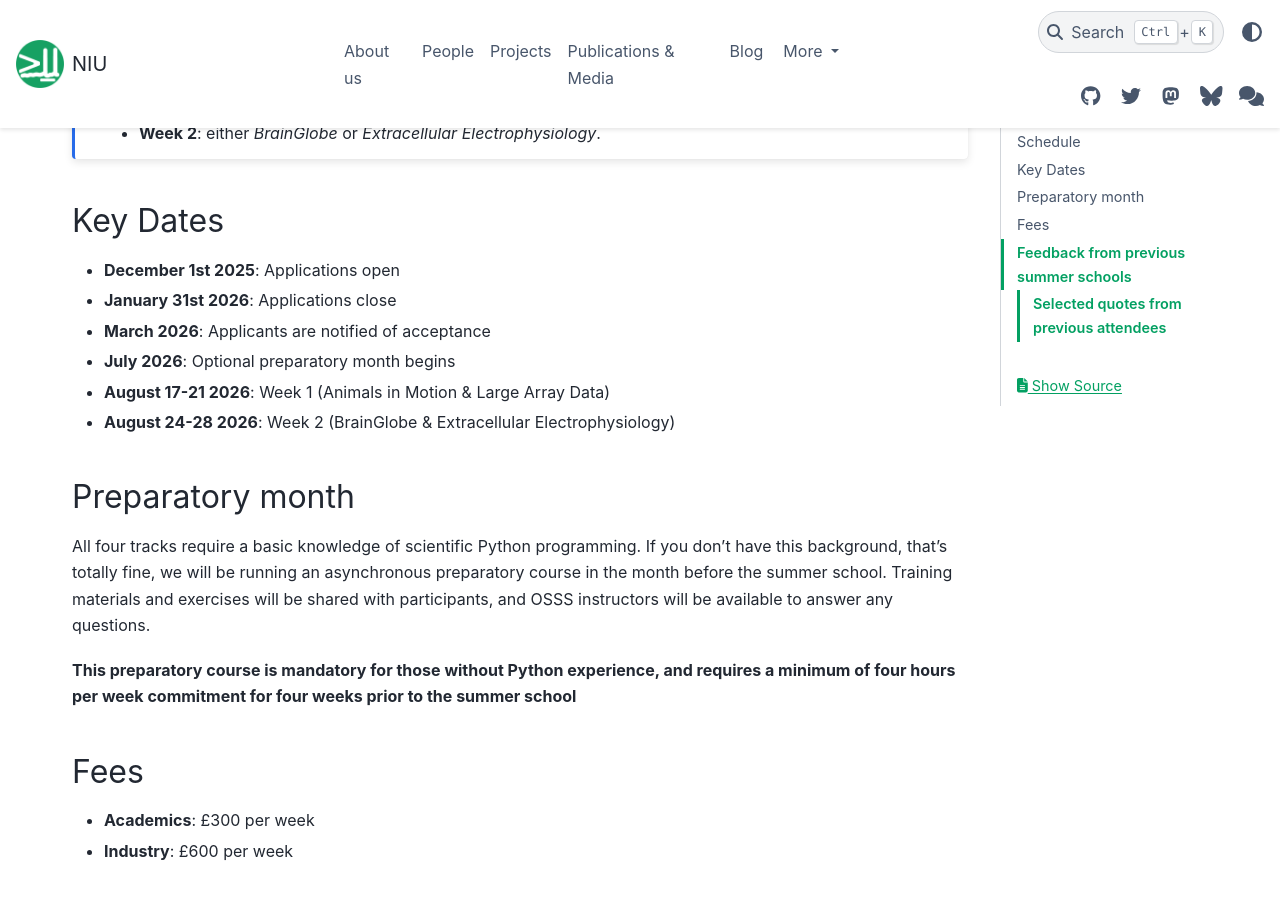
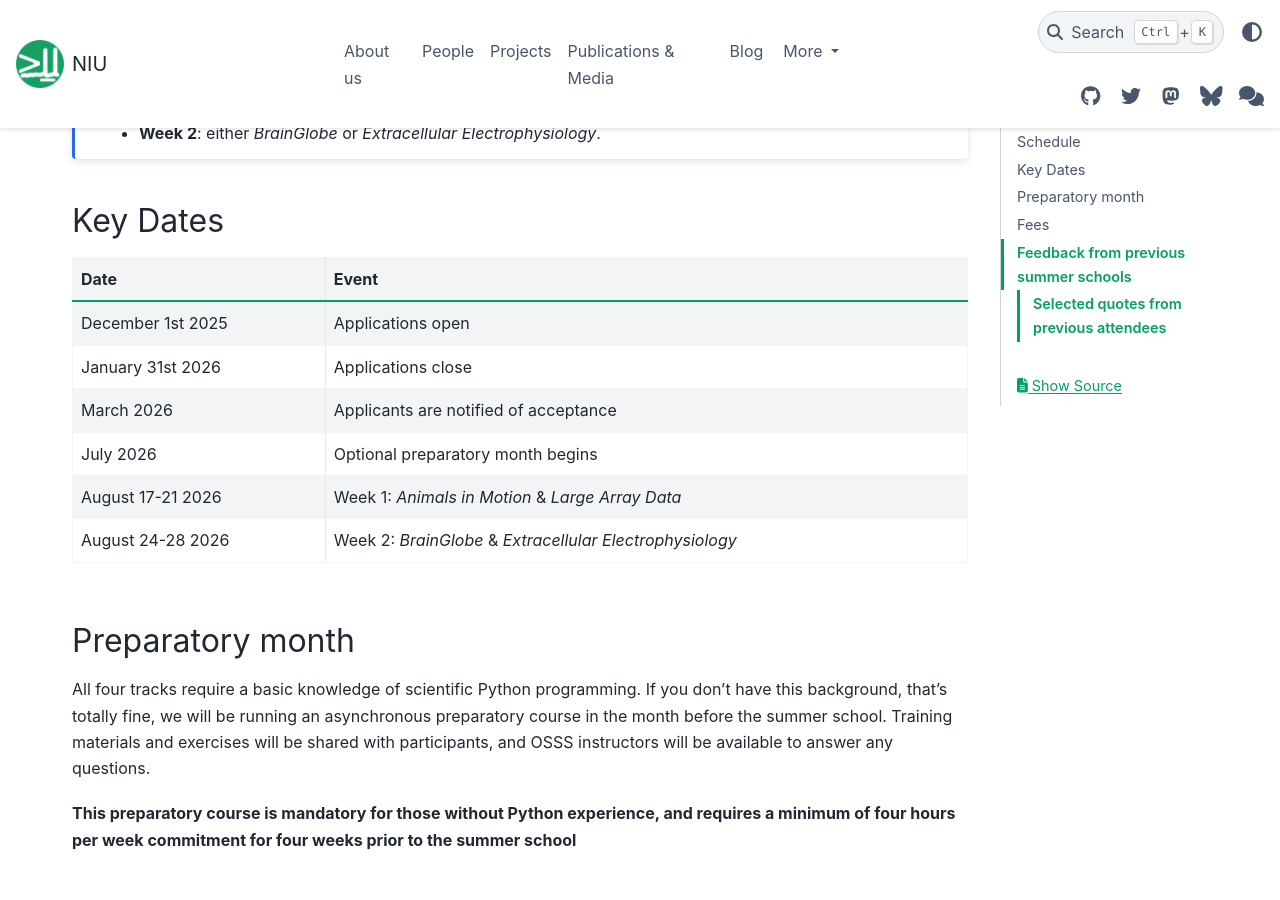
Before and after one commit to neuroinformatics-unit/neuroinformatics-unit.github.io, a Sphinx documentation site: the page built from docs/source/open-software-summer-school/index.md, in a window 1280 px wide and 900 px high, scrolled down 1365 px. Built offline with Sphinx 7.4.7 and the PyData theme 0.15.4, drawn with Linux system fonts in a browser that asks for light colours; nearby versions of some CDN libraries.

Commit message:
Update docs/source/open-software-summer-school/index.md
Co-authored-by: Niko Sirmpilatze <niko.sirbiladze@gmail.com>

```diff
--- a/docs/source/open-software-summer-school/index.md
+++ b/docs/source/open-software-summer-school/index.md
@@ -68,12 +68,14 @@ You may register for week 1, week 2 or both. However, you can only register for
 
 ## Key Dates
 
-- **December 1st 2025**: Applications open
-- **January 31st 2026**: Applications close
-- **March 2026**: Applicants are notified of acceptance
-- **July 2026**: Optional preparatory month begins
-- **August 17-21 2026**: Week 1 (Animals in Motion & Large Array Data)
-- **August 24-28 2026**: Week 2 (BrainGlobe & Extracellular Electrophysiology)
+| Date | Event |
+| --- | --- |
+| December 1st 2025 | Applications open |
+| January 31st 2026 | Applications close |
+| March 2026 | Applicants are notified of acceptance |
+| July 2026 | Optional preparatory month begins |
+| August 17-21 2026 | Week 1: *Animals in Motion* & *Large Array Data* |
+| August 24-28 2026 | Week 2: *BrainGlobe* & *Extracellular Electrophysiology*
 
 ## Preparatory month
 All four tracks require a basic knowledge of scientific Python programming. If you don't have this background, that's
```
